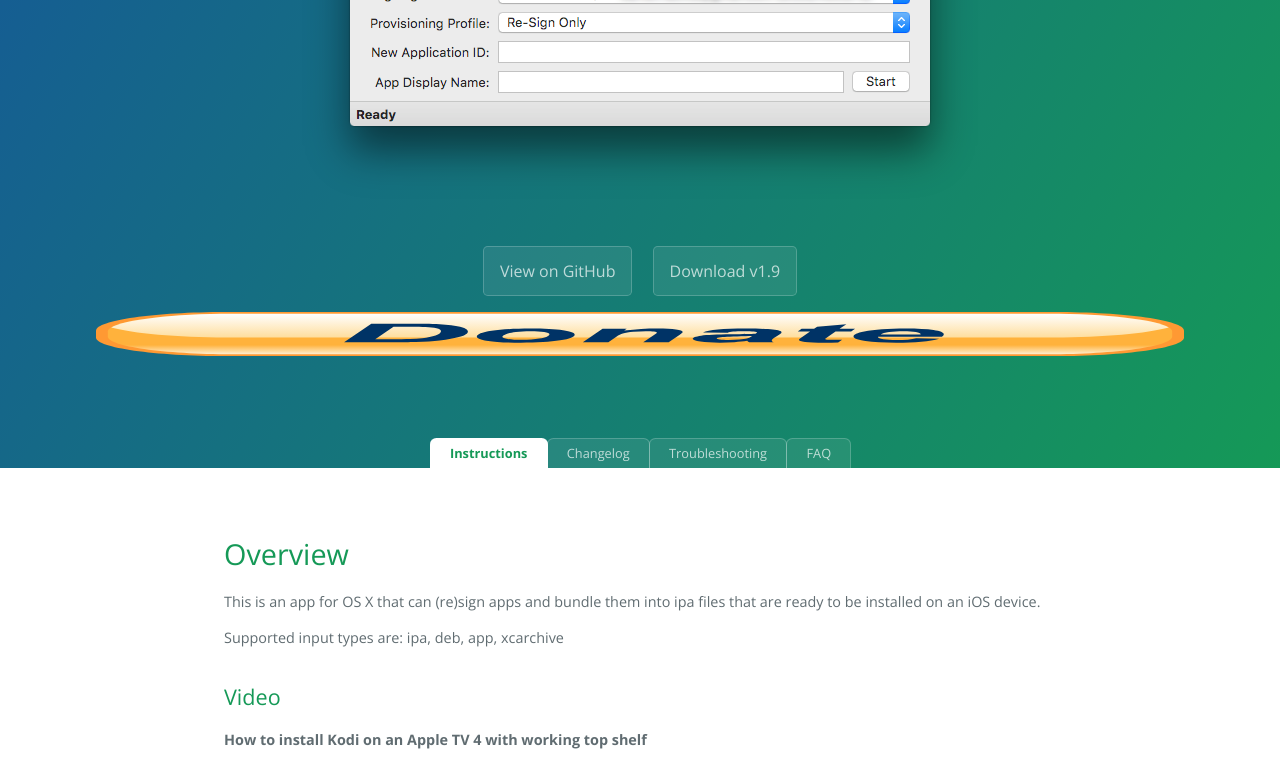
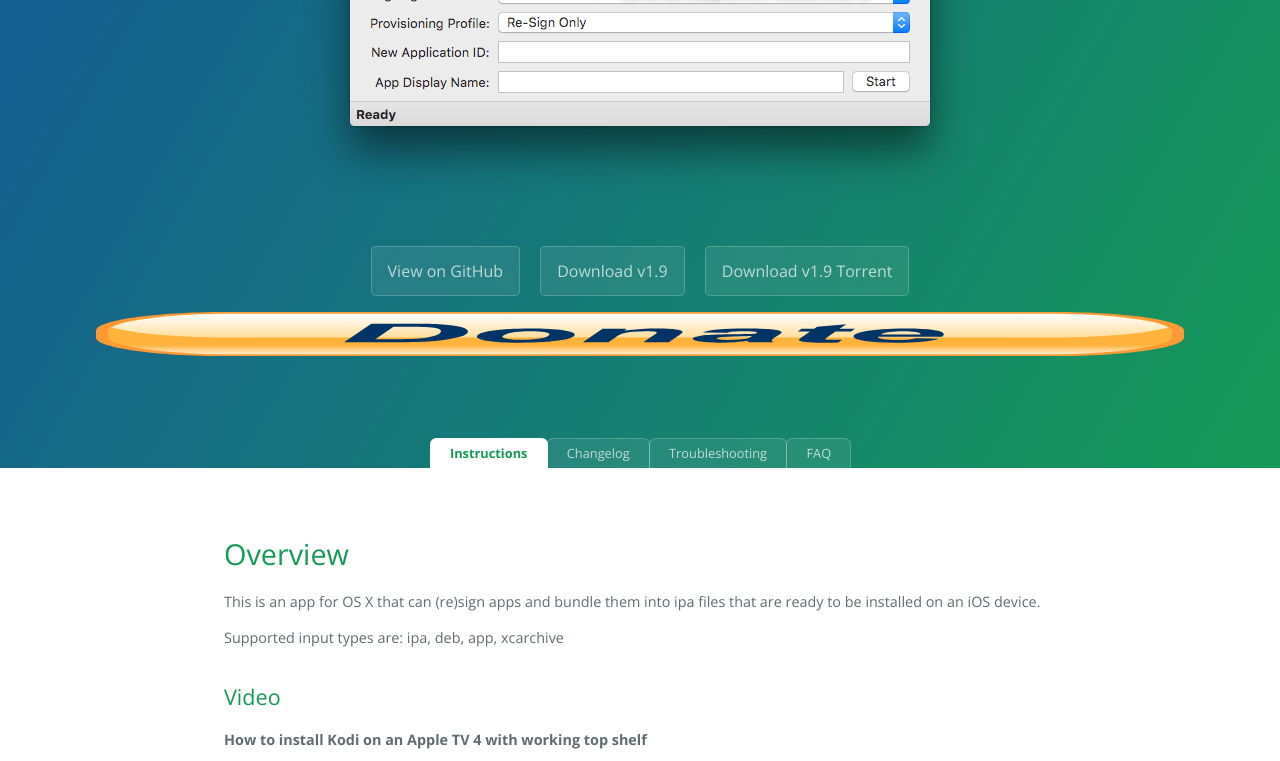
Before and after one commit to DanTheMan827/dantheman827.github.io, a Jekyll site: the page built from pages/ios-app-signer/1_ios-app-signer.md, in a window 1280 px wide and 900 px high, scrolled down 312 px, cut to the strip 0-761 px from the top of the window. Built offline with Jekyll 4.4.1, drawn with Linux system fonts in a browser that asks for light colours; nearby versions of some CDN libraries.

Commit message:
Update project-header.html

```diff
--- a/_includes/project-header.html
+++ b/_includes/project-header.html
@@ -12,6 +12,9 @@
 {% if headerData.download-link != null %}
   <a href="{{ headerData.download-link }}" class="btn">Download {{ headerData.version }}</a>
 {% endif %}
+{% if headerData.torrent-link != null %}
+  <a href="{{ headerData.torrent-link }}" class="btn">Download {{ headerData.version }} Torrent</a>
+{% endif %}
 {% if headerData.extra-links != null %}
   {% for link in headerData.extra-links %}
     <a href="{{ link[1] }}" class="btn">{{ link[0] }}</a>
```
